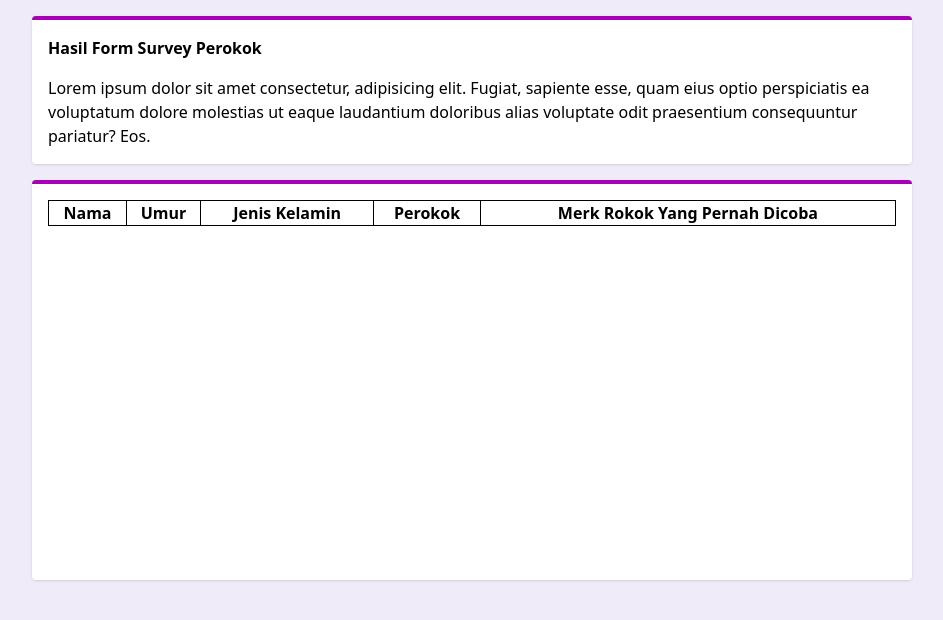
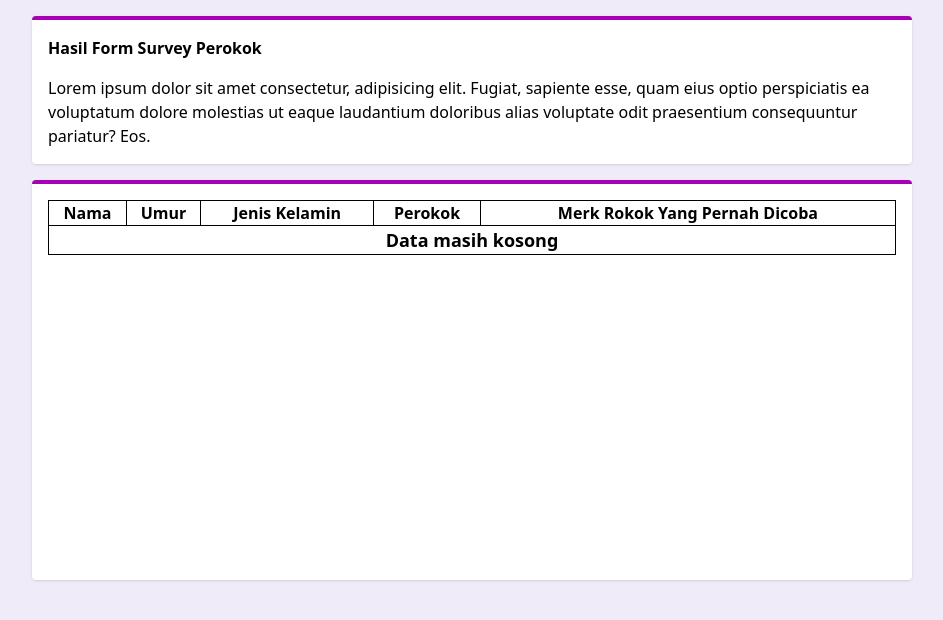
Before and after one commit to rezafauzan/koda-b6-react9, a React (Vite) app: page /results in a window 1280 px wide. Shown: the top 620 px of the page, without its empty margins (168-1111 px from the left). Built offline with nearby package versions, Linux system fonts and the light colour scheme.

Commit message:
Feat: add when data is empty show data empty message

```diff
--- a/src/pages/Results.jsx
+++ b/src/pages/Results.jsx
@@ -22,6 +22,8 @@ const Results = () => {
                     </thead>
                     <tbody>
                         {
+                            (
+                                surveyData.length > 0 ?
                                     surveyData.map(
                                         data =>
                                             <tr>
@@ -29,8 +31,13 @@ const Results = () => {
                                                 <td className="border border-black">{data.age}</td>
                                                 <td className="border border-black">{(data.gender === "laki-laki" ? "Laki Laki" : "Perempuan")}</td>
                                                 <td className="border border-black">{(data.isSmoker === "true" ? "Perokok" : "Tidak merokok")}</td>
-                                        <td className="border border-black">{(Array.isArray(data.cigarBrands.length) ? data.cigarBrands.forEach(brand=>brand) : "Tidak ada merk dari list yang pernah dicoba")}</td>
+                                                <td className="border border-black">{(Array.isArray(data.cigarBrands.length) ? data.cigarBrands.forEach(brand => brand) : "Tidak ada merk dari list yang pernah dicoba")}</td>
                                             </tr>
+                                    )
+                                    :
+                                    (<tr>
+                                        <td className="font-bold text-lg span" colspan={5}>Data masih kosong</td>
+                                    </tr>)
                             )
                         }
                     </tbody>
```
Lines whose indentation alone changed are shown as unchanged.
